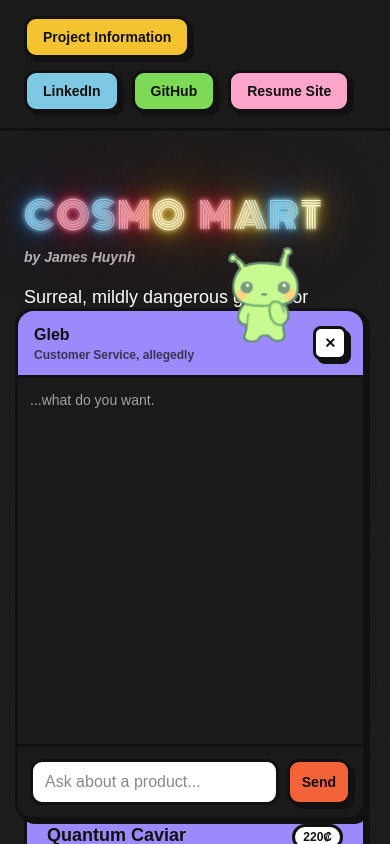
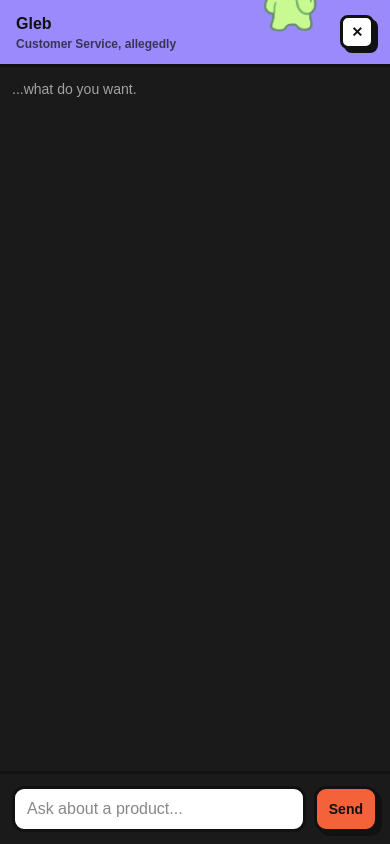
Before and after one commit to jameshuynh-dev/cosmo-mart, a Next.js app: page / in a window 390 px wide. Both pictures are taken after a click on the button "💬 Ask Gleb". Shown: the top 844 px of the page. Built offline with nearby package versions, Linux system fonts and the light colour scheme.

Commit message:
prevent page scrolling and layout shift on mobile input focus

```diff
--- a/app/page.tsx
+++ b/app/page.tsx
@@ -366,8 +366,8 @@ function ChatWidget() {
   }
 
   return (
-    <div className="fixed bottom-6 right-6 flex h-[32rem] w-[22rem] max-w-[90vw] flex-col rounded-2xl border-3 border-ink bg-bg shadow-hard">
-      <div className="relative flex items-center justify-between rounded-t-2xl border-b-3 border-ink bg-lavender px-4 py-3">
+    <div className="fixed inset-0 z-50 flex h-[100dvh] w-full flex-col overflow-hidden bg-bg sm:inset-auto sm:bottom-6 sm:right-6 sm:h-[32rem] sm:w-[22rem] sm:max-w-[90vw] sm:rounded-2xl sm:border-3 sm:border-ink sm:shadow-hard">
+      <div className="relative flex shrink-0 items-center justify-between border-b-3 border-ink bg-lavender px-4 py-3 sm:rounded-t-2xl">
         <img
           src="/gleb.png"
           className="absolute -top-16 right-16 h-24 w-auto z-20 pointer-events-none"
@@ -425,11 +425,12 @@ function ChatWidget() {
 
       <form
         onSubmit={handleSubmit}
-        className="flex gap-2 border-t-3 border-ink p-3"
+        className="flex shrink-0 gap-2 border-t-3 border-ink p-3"
       >
         <input
           value={input}
           onChange={(e) => setInput(e.target.value)}
+          onFocus={(e) => e.currentTarget.focus({ preventScroll: true })}
           placeholder="Ask about a product..."
           className="flex-1 rounded-xl border-3 border-ink bg-white px-3 py-2 text-[16px] font-medium text-ink outline-none sm:text-sm"
         />
```
